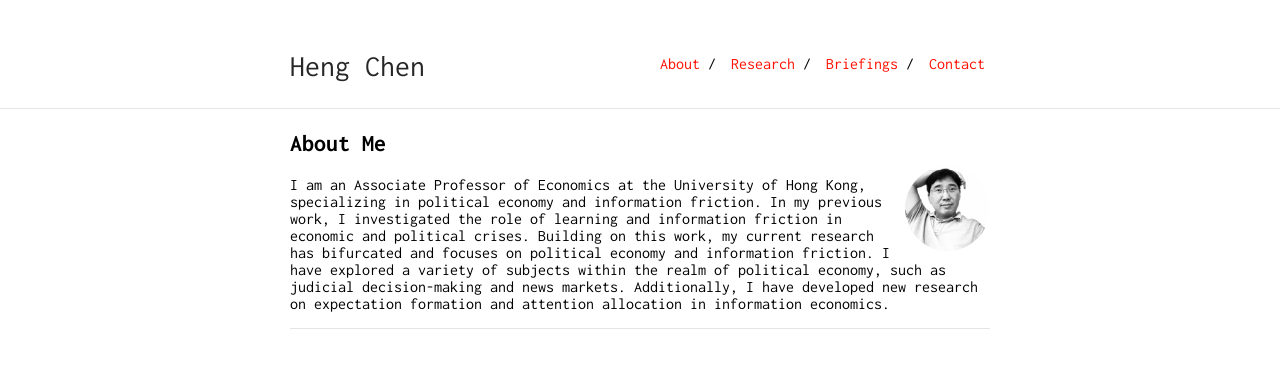
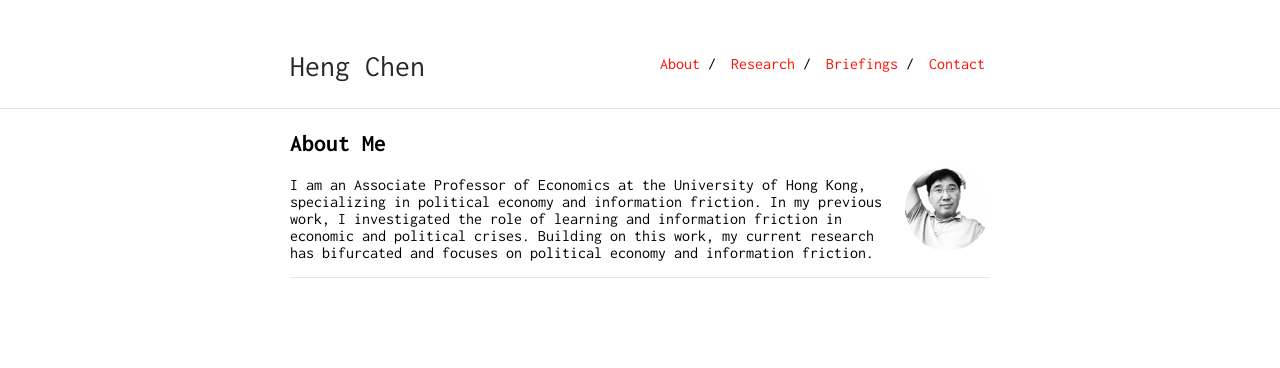
Before and after one commit to Shuyan0210611X/henrychen.github.io, a Jekyll site: the page built from about.md, in a window 1280 px wide. Shown: the top 368 px of the page. Built offline with Jekyll 4.4.1, drawn with Linux system fonts in a browser that asks for light colours; our own code applies the rules of GitHub Pages for plain Markdown files.

Commit message:
Update about.md

```diff
--- a/about.md
+++ b/about.md
@@ -7,4 +7,4 @@ permalink: /about/
 
 <img class="profile-picture" src="/image/hengchen.jpeg">
 
-I am an Associate Professor of Economics at the University of Hong Kong, specializing in political economy and information friction. In my previous work, I investigated the role of learning and information friction in economic and political crises. Building on this work, my current research has bifurcated and focuses on political economy and information friction. I have explored a variety of subjects within the realm of political economy, such as judicial decision-making and news markets. Additionally, I have developed new research on expectation formation and attention allocation in information economics.
+I am an Associate Professor of Economics at the University of Hong Kong, specializing in political economy and information friction. In my previous work, I investigated the role of learning and information friction in economic and political crises. Building on this work, my current research has bifurcated and focuses on political economy and information friction.
```
